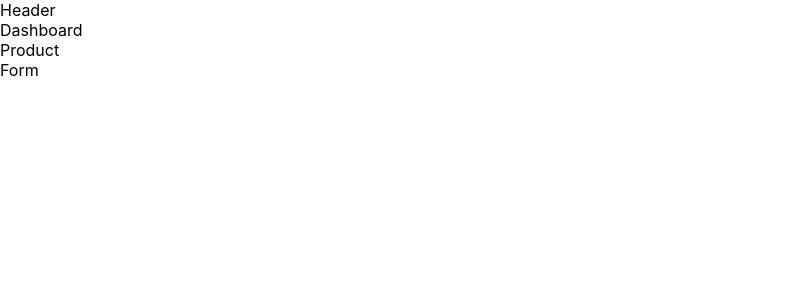
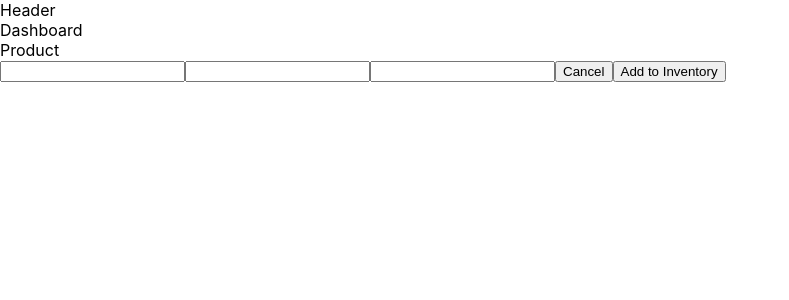
Before and after one commit to DogSniffers/Shelfie2, a React (Create React App) app in the folder shelfie2/: page / in a window 1280 px wide. Shown: the top 300 px of the page, without its empty margins (0-789 px from the left). Built offline with nearby package versions, Linux system fonts and the light colour scheme.

Commit message:
Form part1

```diff
--- a/shelfie2/src/Components/Form/Form.js
+++ b/shelfie2/src/Components/Form/Form.js
@@ -3,11 +3,38 @@ import React, {Component} from 'react';
 export default class Form extends Component{
     constructor(){
         super()
+        this.state = {
+            imageUrl:'',
+            productName:'',
+            price:0,
+        }
+    }
+    handleChangeImageUrl= value =>{
+        this.setState({imageUrl:value})
+    }
+
+    handleChangeProductName= value =>{
+        this.setState({productName:value})
+    }
+
+    handleChangePrice= value =>{
+        this.setState({price:value})
+    }
+
+    cancelButton= () =>{
+        this.setState({imageUrl:'',productName:'',price:0})
     }
 
     render(){
+        console.log(this.state)
         return(
-            <div>Form</div>
+            <div>
+                <input onChange={(e) => this.handleChangeImageUrl(e.target.value)}></input>
+                <input onChange={(e) => this.handleChangeProductName(e.target.value)}></input>
+                <input onChange={(e) => this.handleChangePrice(e.target.value)}></input>
+                <button onClick={() => this.cancelButton()}>Cancel</button>
+                <button>Add to Inventory</button>
+            </div>
         )
     }
 }
```
